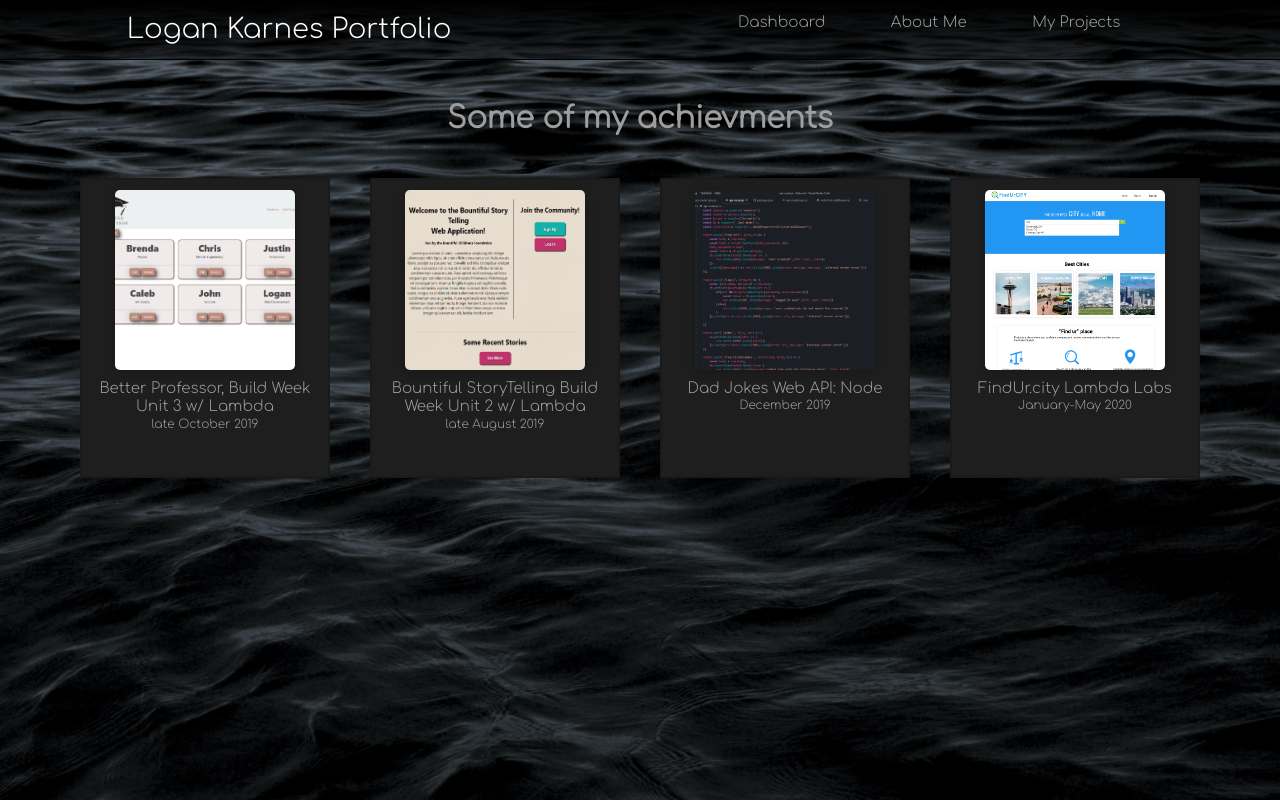
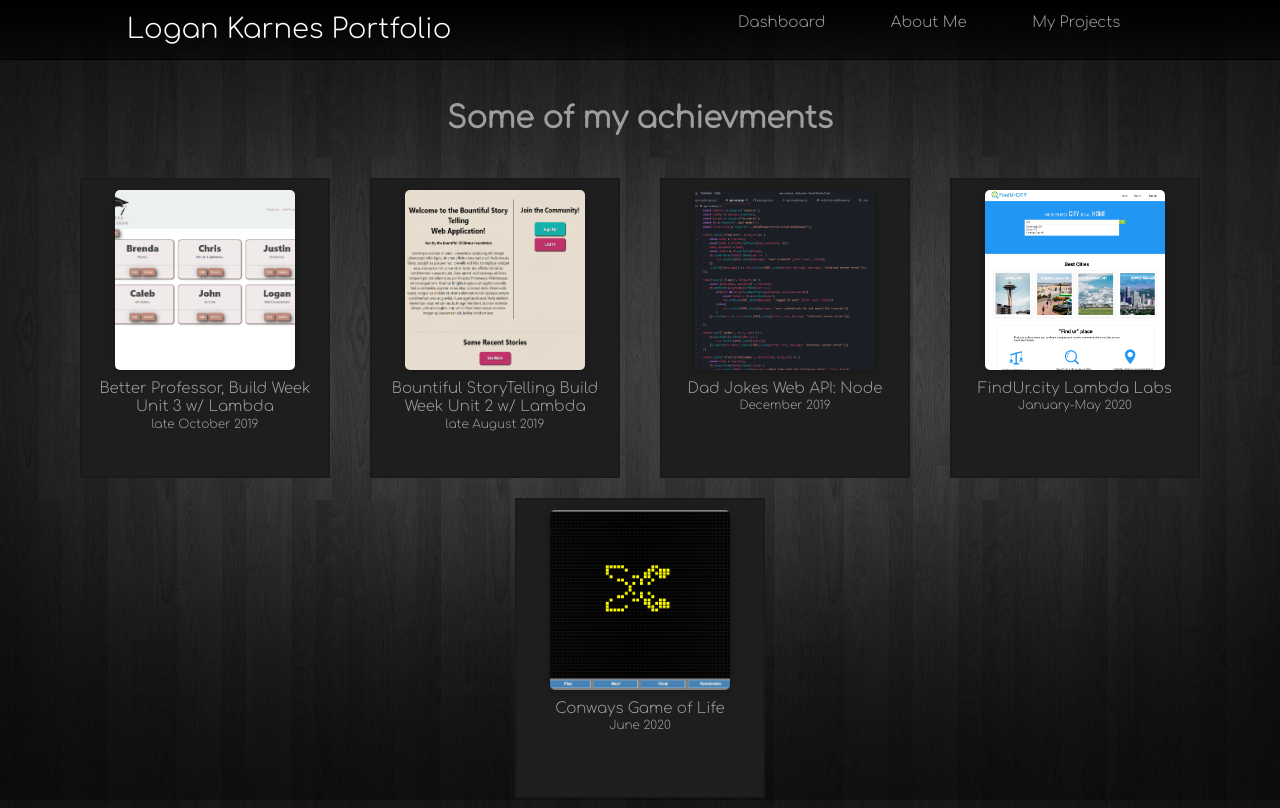
Before and after one commit to lkarnes/Portfolio, a React (Create React App) app: page /projects in a window 1280 px wide. Built offline with nearby package versions, Linux system fonts and the light colour scheme.

Commit message:
added cgol and new bg

```diff
--- a/src/components/project-data.js
+++ b/src/components/project-data.js
@@ -3,6 +3,7 @@ import Bountiful from '../images/Bountiful.jpeg';
 import Better from '../images/BetterProfessor.png';
 import DadJokes from '../images/dad-jokes.png';
 import Findur from '../images/Findur.png';
+import Cgol from '../images/cgol.PNG'
 
 export const projectsData = [
     {
@@ -34,11 +35,13 @@ export const projectsData = [
     img: `${DadJokes}`,
     githubLink: 'https://github.com/lkarnes/Back-end',
     siteLink: ''},
-    {id: 4,title:'FindUr.city Lambda Labs', date:'January-May 2020', description: "Lambda Labs is The Biggest Project in Lambdas Program, spanning over 4 months it is made to simulate working on a real development team from beginning to end of a project. My group(4 developers, 2 designers and 3 data scientists) have been working together to build Findur.city, an application made to help the user find the city they need based off of surveys and the DS teams custom livability score. We have a lot of high hopes for this project and have a lot of cool APIs we are implementing to make this the best site we can (react-map-gl, okta and react-graphs to name a few).So far Labs has been an amazing learning experience, from learning how to speak with a stakeholder, working with UX designers and Data Scientist to writing new, clean and efficient code with a strong team of developers. It has been a blast so far and I can't wait to see where this project goes in the next few months.",
+    {id: 4,title:'FindUr.city Lambda Labs', date:'January-May 2020', description: "Lambda Labs is The Biggest Project in Lambdas Program, spanning over 4 months it is made to simulate working on a real development team from beginning to end of a project. My group(4 developers, 2 designers and 3 data scientists) worked together to build Findur.city, an application made to help the user find the city they need based off of surveys and the DS teams custom livability score. Lambda Labs was an amazing learning experience, from learning how to speak with a stakeholder, working with UX designers and Data Scientist to writing new, clean and efficient code with a strong team of developers.",
     skills: ['react', 'react-router','forms', 'APIs', 'useState', 'useEffect', 'CSS/LESS',"Node.js", "express", "pgAdmin", "postgres", "knex", "middleware", "third-party authentication" ],
       img:`${Findur}`, githubLink: 'https://github.com/Lambda-School-Labs/juxta-city-data-fe',
       siteLink: 'https://production-juxta-city.herokuapp.com/'},
-    // {id:5,title:'t4', date:'', description: '',  skills: [],  img: '', link: ''},
+    {id:5,title:'Conways Game of Life', date:'June 2020', description:
+     'Conways Game of Life was created by the Mathmatician John Conway in the 70s originally done with pen in paper it has become a huge trend in the Computer Science community. Sadly John Conway passed away earlier this year during the Corona Virus outrbreak, to help commemorate him Lambda School assigned The Game of Life as our first CS Build Week. for this project I decided the stick with Vanilla JS rather than React or python to refresh myself on the syntax and improve my general JS ability. to display the cells on the screen I used a HTML table and assigned each position a unique id (example: r1c2 = row 2 column 3). I then created a 2d array that matches the hight and width of the table and used that to loop through and run the function to check if the cell is dead alive or born based off of conways rules. I also created some additional features like changing the timing, width, height as well as randomization, clickable cells and some prebuilt shapes that can be used. I highly encourage you to check it out if you are not familiar of Conways Game of Life its a lot of fun and pretty interesting.'
+     ,  skills: ['Vanilla JS','Algorithms','Computer Science','CSS', 'HTML Tables'],  img: `${Cgol}`, siteLink: 'https://lkarnes.github.io/CS-Build-Week-1/index.html', githubLink:'https://github.com/lkarnes/CS-Build-Week-1'},
     // {id:6,title:'t4', date:'', description: '',  skills: [],  img: '', link: ''},
     // {id:7,title:'t4', date:'', description: '',  skills: [],  img: '', link: ''},
     // {id:8,title:'t4', date:'', description: '',  skills: [],  img: '', link: ''},
--- a/src/sass/global.scss
+++ b/src/sass/global.scss
@@ -13,7 +13,7 @@ $phone: 480px;
     font-size: 62.5%;
   }
   body {
-    background-image: url('../images/waves-bg.jpg');
+    background-image: url('../images/wood-bg.jpg');
     background-size: cover;
     background-attachment: fixed;
     color: rgb(158, 158, 158);
@@ -79,7 +79,6 @@ $phone: 480px;
     margin:0 auto;
     font-size: 2rem;
     background: none;
-    font-family: 'Roboto Slab', serif;
     font-weight: 600;
     border-radius: 5px;
 }
--- a/src/sass/home-page.scss
+++ b/src/sass/home-page.scss
@@ -23,7 +23,7 @@
         }
         button{
             font-size: 4rem;
-            background: rgba(0, 0, 0, 0.2);
+            background: rgba(0, 0, 0, 0.5);
             color: white;
             border: 1px solid rgba(0, 0, 0, 0.0);
             border-radius: 0px;
```
Also changed, not shown: src/images/cgol.PNG (added), src/images/wood-bg.jpg (added).
